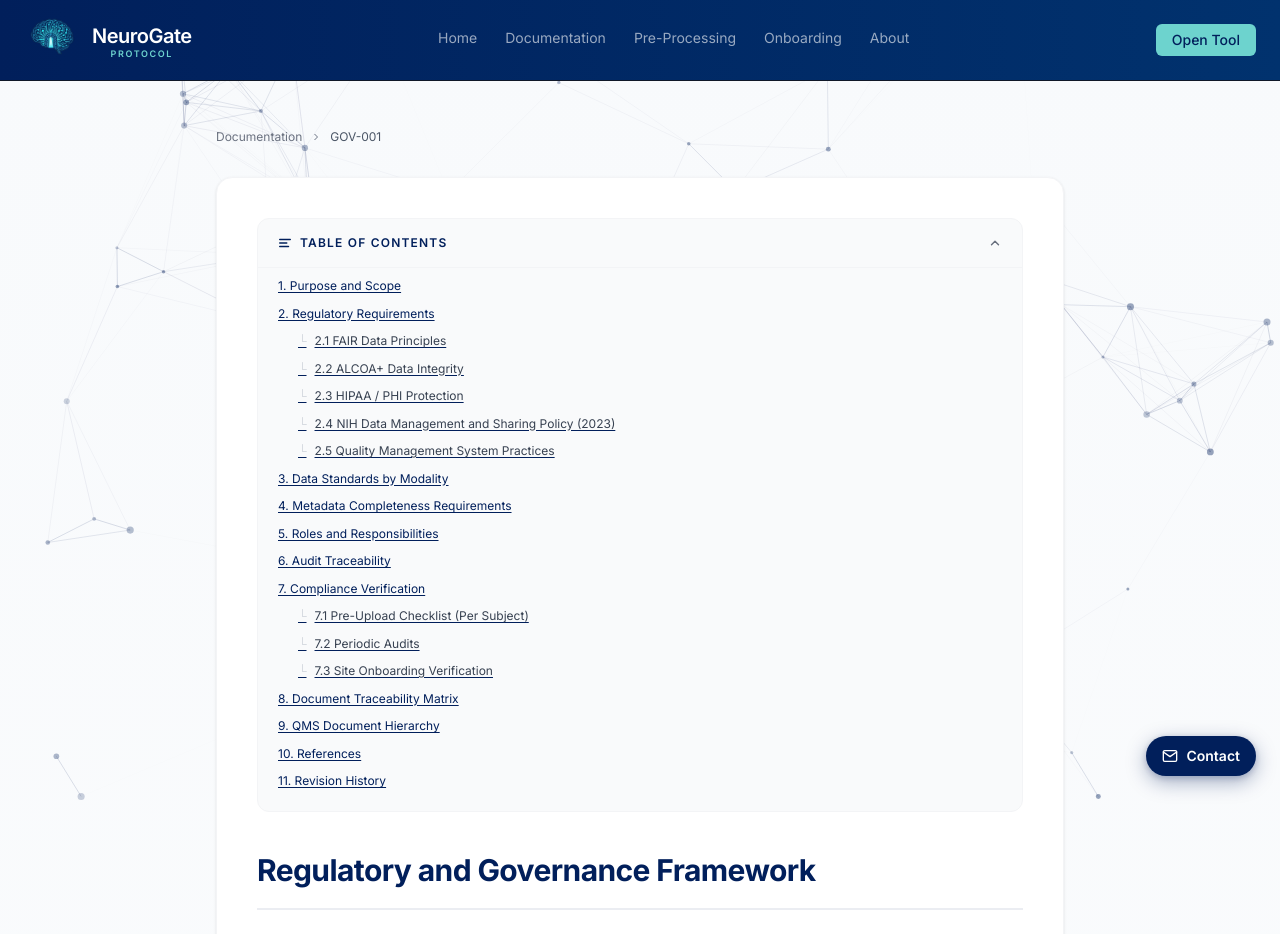
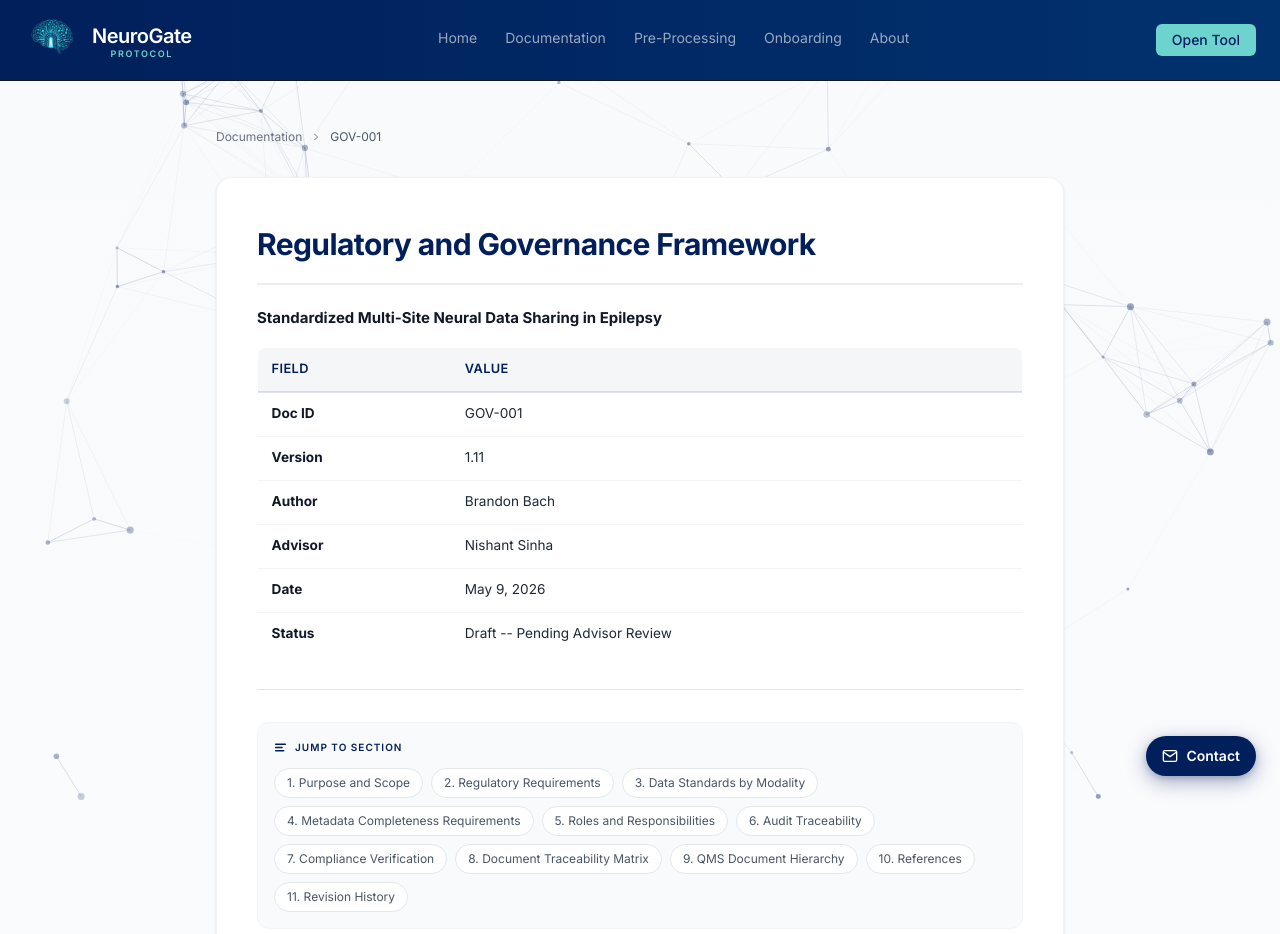
Before and after one commit to brandonbach44-sudo/Neurogate-Protocol, a React (Vite) app: page /docs/gov-001 in a window 1280 px wide. Shown: the top 934 px of the page. Built offline with nearby package versions, Linux system fonts and the light colour scheme.

Commit message:
feat: compact horizontal TOC chips positioned after document header

```diff
--- a/src/pages/DocViewerPage.tsx
+++ b/src/pages/DocViewerPage.tsx
@@ -69,76 +69,42 @@ function extractToc(markdown: string): TocEntry[] {
 
 /* ─── Table of Contents component ──────────────────────────── */
 function TableOfContents({ entries }: { entries: TocEntry[] }) {
-  const [open, setOpen] = useState(true);
+  // Only show ## (level 2) headings for compactness
+  const topLevel = entries.filter(e => e.level === 2);
 
-  if (entries.length === 0) return null;
+  if (topLevel.length === 0) return null;
+
+  const scrollTo = (id: string) => {
+    const el = document.getElementById(id);
+    if (el) {
+      const top = el.getBoundingClientRect().top + window.scrollY - 80;
+      window.scrollTo({ top, behavior: 'smooth' });
+    }
+  };
 
   return (
-    <div className="mb-8 rounded-xl border border-gray-100 bg-gray-50 overflow-hidden">
-      {/* Header */}
-      <button
-        onClick={() => setOpen(o => !o)}
-        className="w-full flex items-center justify-between px-5 py-4 text-left hover:bg-gray-100 transition-colors"
-      >
-        <div className="flex items-center gap-2">
-          <svg width="14" height="14" viewBox="0 0 24 24" fill="none" stroke="#011F5B" strokeWidth="2.5" strokeLinecap="round" strokeLinejoin="round">
+    <div className="mb-8 rounded-xl border border-gray-100 bg-gray-50 p-4">
+      <div className="flex items-center gap-2 mb-3">
+        <svg width="13" height="13" viewBox="0 0 24 24" fill="none" stroke="#011F5B" strokeWidth="2.5" strokeLinecap="round" strokeLinejoin="round">
           <line x1="3" y1="6" x2="21" y2="6" />
           <line x1="3" y1="12" x2="15" y2="12" />
           <line x1="3" y1="18" x2="18" y2="18" />
         </svg>
-          <span className="text-xs font-semibold uppercase tracking-widest" style={{ color: '#011F5B' }}>
-            Table of Contents
+        <span className="text-[10px] font-semibold uppercase tracking-widest" style={{ color: '#011F5B' }}>
+          Jump to section
         </span>
       </div>
-        <svg
-          width="14"
-          height="14"
-          viewBox="0 0 24 24"
-          fill="none"
-          stroke="#6b7280"
-          strokeWidth="2.5"
-          strokeLinecap="round"
-          strokeLinejoin="round"
-          style={{ transform: open ? 'rotate(180deg)' : 'rotate(0deg)', transition: 'transform 0.2s' }}
-        >
-          <polyline points="6 9 12 15 18 9" />
-        </svg>
-      </button>
-
-      {/* Entries */}
-      {open && (
-        <div className="px-5 pb-4 pt-1 border-t border-gray-100">
-          <nav>
-            {entries.map((entry, i) => (
-              <a
+      <div className="flex flex-wrap gap-2">
+        {topLevel.map((entry, i) => (
+          <button
             key={i}
-                href={`#${entry.id}`}
-                onClick={(e) => {
-                  e.preventDefault();
-                  const el = document.getElementById(entry.id);
-                  if (el) {
-                    const offset = 80;
-                    const top = el.getBoundingClientRect().top + window.scrollY - offset;
-                    window.scrollTo({ top, behavior: 'smooth' });
-                  }
-                }}
-                className="no-underline flex items-baseline gap-2 py-1 group"
-                style={{ paddingLeft: entry.level === 3 ? '1.25rem' : '0' }}
-              >
-                {entry.level === 3 && (
-                  <span className="text-gray-300 text-xs">└</span>
-                )}
-                <span
-                  className="text-xs leading-relaxed transition-colors group-hover:underline"
-                  style={{ color: entry.level === 2 ? '#011F5B' : '#374151' }}
+            onClick={() => scrollTo(entry.id)}
+            className="text-xs px-3 py-1.5 rounded-full border border-gray-200 bg-white hover:border-[#011F5B] hover:text-[#011F5B] transition-colors text-gray-600 cursor-pointer"
           >
             {entry.text}
-                </span>
-              </a>
+          </button>
         ))}
-          </nav>
       </div>
-      )}
     </div>
   );
 }
@@ -207,6 +173,11 @@ export default function DocViewerPage() {
 
   const toc = content ? extractToc(content) : [];
 
+  // Split content at first --- so TOC sits after the title/metadata block
+  const firstDivider = content.indexOf('\n---\n');
+  const contentBefore = firstDivider !== -1 ? content.slice(0, firstDivider + 5) : '';
+  const contentAfter  = firstDivider !== -1 ? content.slice(firstDivider + 5) : content;
+
   if (!meta) {
     return (
       <div className="max-w-4xl mx-auto px-6 py-16 text-center">
@@ -260,14 +231,17 @@ export default function DocViewerPage() {
       {/* Document content */}
       {!loading && !error && (
         <article className="doc-content bg-white rounded-2xl border border-gray-100 shadow-sm p-8 md:p-10">
-          {/* Table of Contents */}
+          {/* Title + metadata block (before first ---) */}
+          <Markdown remarkPlugins={[remarkGfm]} components={headingComponents}>
+            {contentBefore}
+          </Markdown>
+
+          {/* Table of Contents — sits right after the header block */}
           <TableOfContents entries={toc} />
 
-          <Markdown
-            remarkPlugins={[remarkGfm]}
-            components={headingComponents}
-          >
-            {content}
+          {/* Rest of the document */}
+          <Markdown remarkPlugins={[remarkGfm]} components={headingComponents}>
+            {contentAfter}
           </Markdown>
         </article>
       )}
```
Lines whose indentation alone changed are shown as unchanged.
